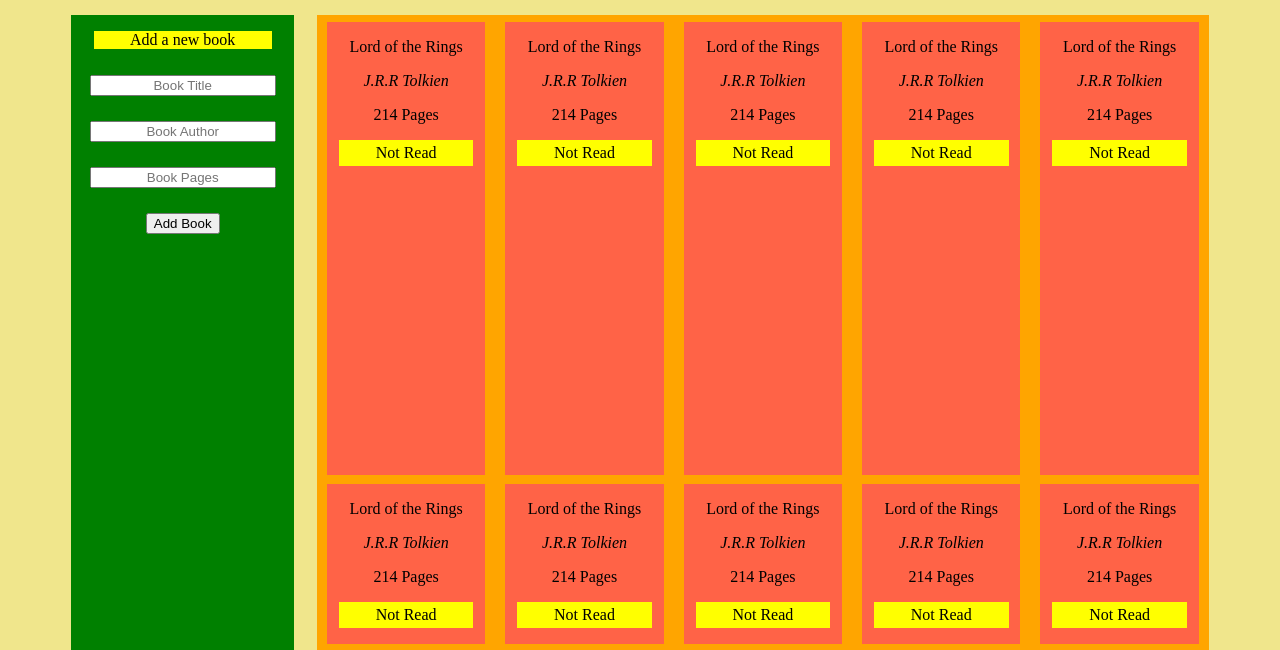
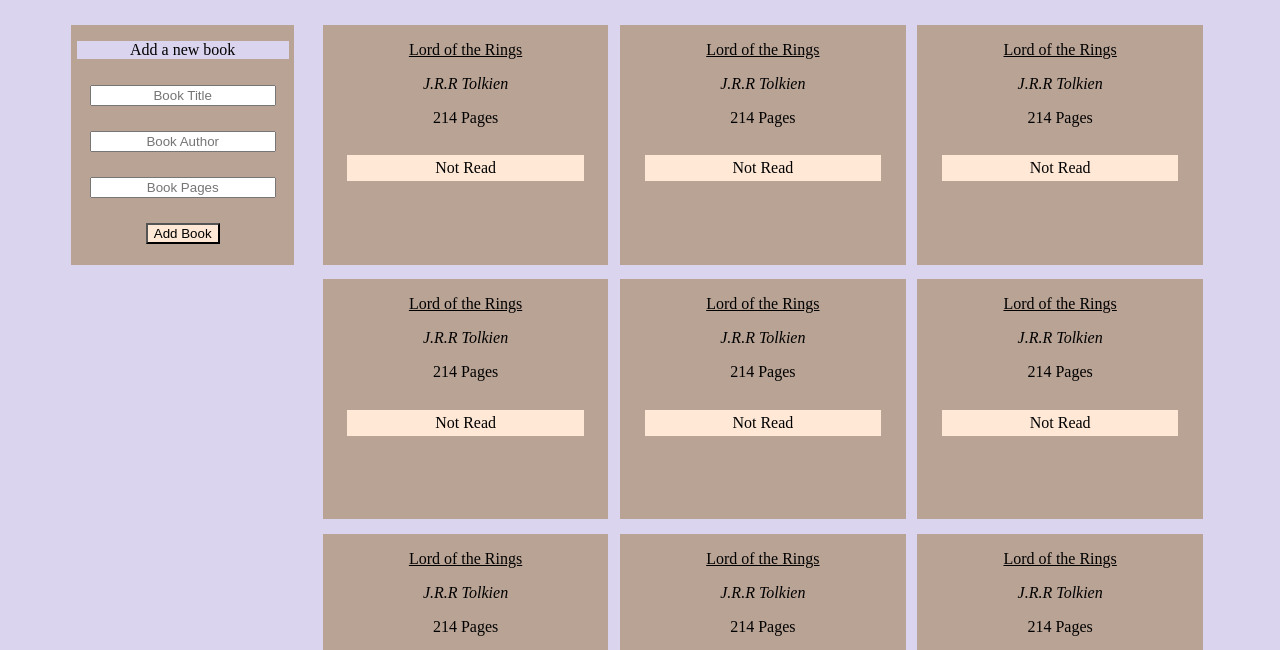
Before and after one commit to xarmar/LibraryJS, a plain HTML site: page index.html in a window 1280 px wide. Shown: the part 86-736 px from the top of the page. Drawn offline with Linux system fonts and the light colour scheme.

Commit message:
add auto-fit for columns. Change colour palatte.  Add hover effects

```diff
--- a/css/library.css
+++ b/css/library.css
@@ -1,8 +1,22 @@
+/* PALLATE
+#586A6A - Deep Space Sparkle
+#818D92 - Light Slate Grey
+#B9A394 - Grullo
+#D4C5C7- Black Shadows
+#DAD4EF - Languid Lavender
+*/
+
+
 body {
-    background-color: khaki;
+    background-color: #DAD4EF;
     display: flex;
     align-items: center;
     flex-direction: column;
+}
+
+h1 {
+    background-color: #B9A394;
+    padding: 5px 13px 5px 13px;
 }
 
 #generalContainer {
@@ -19,13 +33,13 @@
     flex-direction: column;
     text-align: center;
     width: 20%;;
-    background-color: green;
-    height: 100vh;
+    background-color: #B9A394;
+    height: 15em;
 }
 
 #inputContainer p {
-    background-color: yellow;
-    width: 80%;
+    background-color: #DAD4EF;
+    width: 95%;
     margin-left: auto;
     margin-right: auto;
 }
@@ -37,29 +51,60 @@
 }
 
 #inputContainer #addBookButton {
+    background-color: #ffe8d6;
     margin-top: 10px;
     margin-left: auto;
     margin-right: auto;
+}
+
+#addBookButton:hover {
+    cursor: pointer;
+    background-color: #D4C5C7;
 }
 
 /* Div where book list will be displayed */
 
 #libraryContainer {
     display: grid;
-    grid-template-columns: 1fr 1fr 1fr 1fr 1fr;
-    grid-template-rows: 1fr;
+    grid-template-columns: repeat(auto-fit, minmax(250px, 1fr));
+    grid-template-rows: auto;
     margin-left: 2%;
-    background-color: orange;
     width: 80%;
 }
 
 .bookExample {
-    margin-top: 4%;
-    margin-bottom: 1%;
-    margin-left: 10px;
-    margin-right: 10px;
+    margin-bottom: 5%;
+    margin-left: 2%;
+    margin-right: 2%;
     text-align: center;
-    background-color: tomato;
+    background-color: #B9A394;
+    height: 15em;
+}
+
+.bookExample p {
+    font-size: 100%
+}
+
+.deleteBook {
+    margin-top: 10%;
+    margin-bottom: 5%;
+    color: black;
+    margin-left: auto;
+    margin-right: auto;
+    width: 10%;
+    height: 10%;
+    border-radius: 50%;
+}
+
+.deleteBook:hover {
+    color: darkred;
+    cursor: pointer;
+    background-color: #ffe8d6;
+    transform: scale(1.3);
+}
+
+.title {
+    text-decoration: underline;
 }
 
 .author {
@@ -67,12 +112,19 @@
 }
 
 .readStatus {
+    margin-top: 10%;
     margin-left: auto;
     margin-right: auto;
     width: 80%;
     padding: 4px;
-    background-color: yellow;
+    background-color: #ffe8d6;
 }
+
+.readStatus:hover {
+    cursor: pointer;
+    background-color: #DAD4EF;
+}
+
 
 /* center all placeholders */
 ::-webkit-input-placeholder {
@@ -87,7 +139,7 @@
     position: fixed;
     height: 5%;
     width: 99%;
-    background-color:#FFFFFF;
+    background-color:white;
     text-align: center;
     bottom: 0;
 }
```
